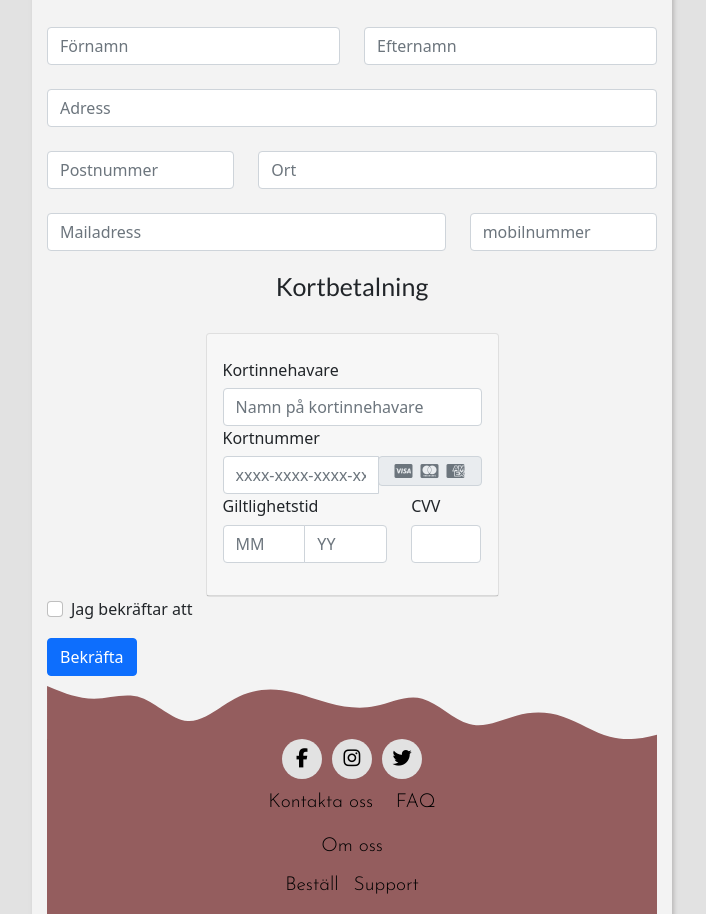
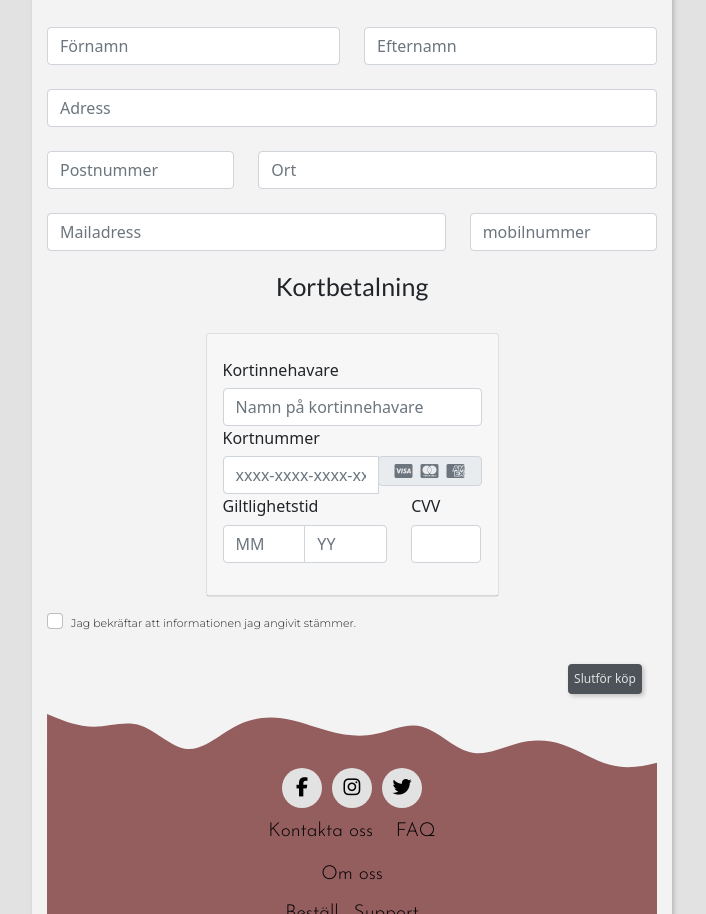
Before and after one commit to metinmayi/Animal-Posters-Webbshop, a website built with Parcel: page src/checkout.html in a window 1280 px wide. Shown: the part 390-1304 px from the top of the page, without its empty margins (288-994 px from the left). Built offline with nearby package versions, Linux system fonts and the light colour scheme.

Commit message:
knapp till höger, ändrat typsnitt i formcheck text

```diff
--- a/src/checkout.html
+++ b/src/checkout.html
@@ -227,14 +227,15 @@
                 </div>
 
             </div>
+            <!-- Bekräfta  - checkbox knapp -->
             <div class="form-check">
-              <input class="form-check-input" type="checkbox" value="" id="flexCheckDefault">
+              <input class="form-check-input" type="checkbox" value="" id="flexCheckDefault" required>
               <label class="form-check-label" for="flexCheckDefault">
-                Jag bekräftar att
+                <p id="checkbutton">Jag bekräftar att informationen jag angivit stämmer.</p>
               </label>
             </div>
             <div class="col-auto">
-              <button  type="submit"   class="btn btn-primary"  id="submit-button">Bekräfta</button>
+              <button  type="submit"   class="btn btn-primary"  id="submit-button">Slutför köp</button>
             </div>
            <!-- HÄR SLUTAR PAYMENT FORMULÄRET  -->
         </form>
--- a/src/scss/checkout.scss
+++ b/src/scss/checkout.scss
@@ -141,9 +141,23 @@ body {
       font-size: 20px;
       text-align: center;
     }
+    .form-check {
+      margin-top: 12px;
+      #checkbutton {
+        font-size: 11px;
+        font-family: $breadfont;
+      }
+    }
 
     #submit-button {
-      margin-top: 15px;
+      margin: 15px;
+      float: right;
+      font-size: 12px;
+      background-color: #4d5358;
+      color: $bgcolor;
+      border: 0px;
+      padding: 6px;
+      box-shadow: 2px 2px 4px rgba(150, 147, 147, 0.541);
     }
   }
 
@@ -157,7 +171,7 @@ body {
 
 .py-5 {
   padding-top: 20px !important;
-  padding-bottom: 10px !important;
+  padding-bottom: 5px !important;
 }
 
 // Media - query pad 768 px
```
